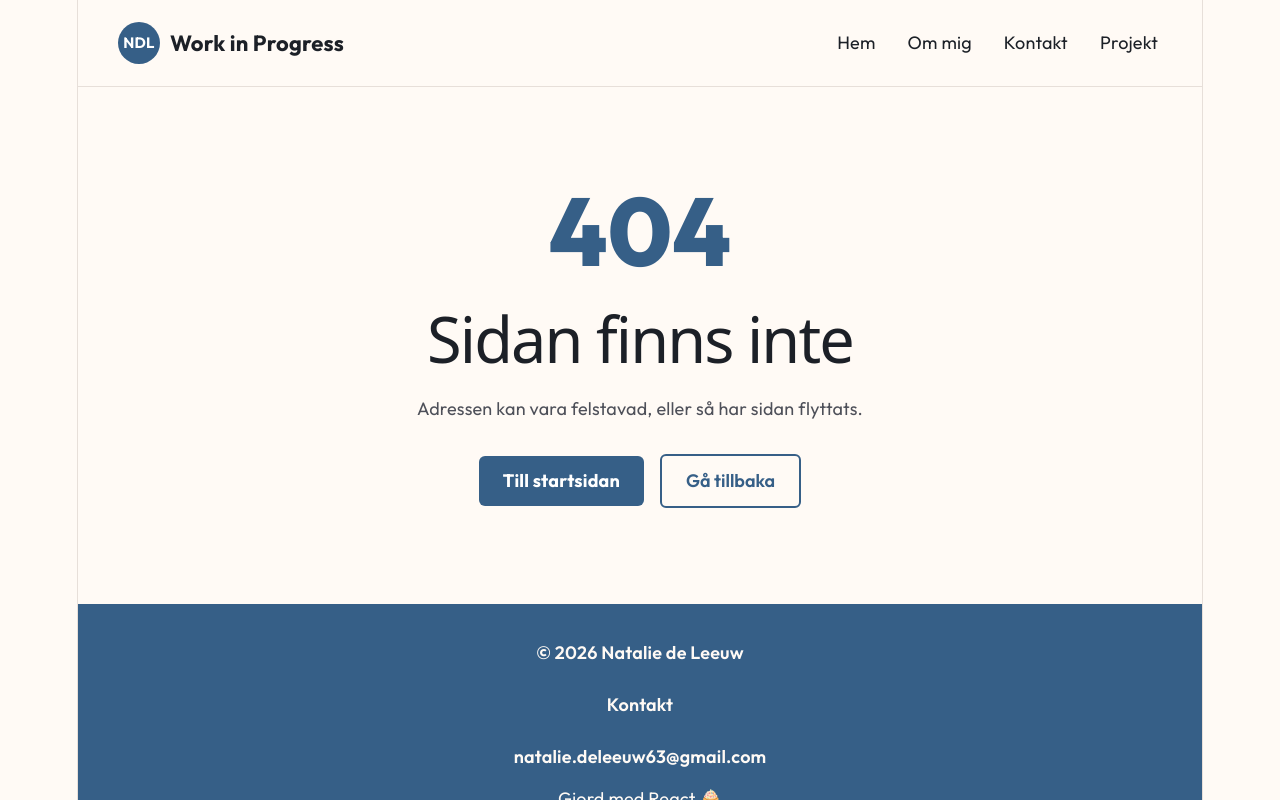
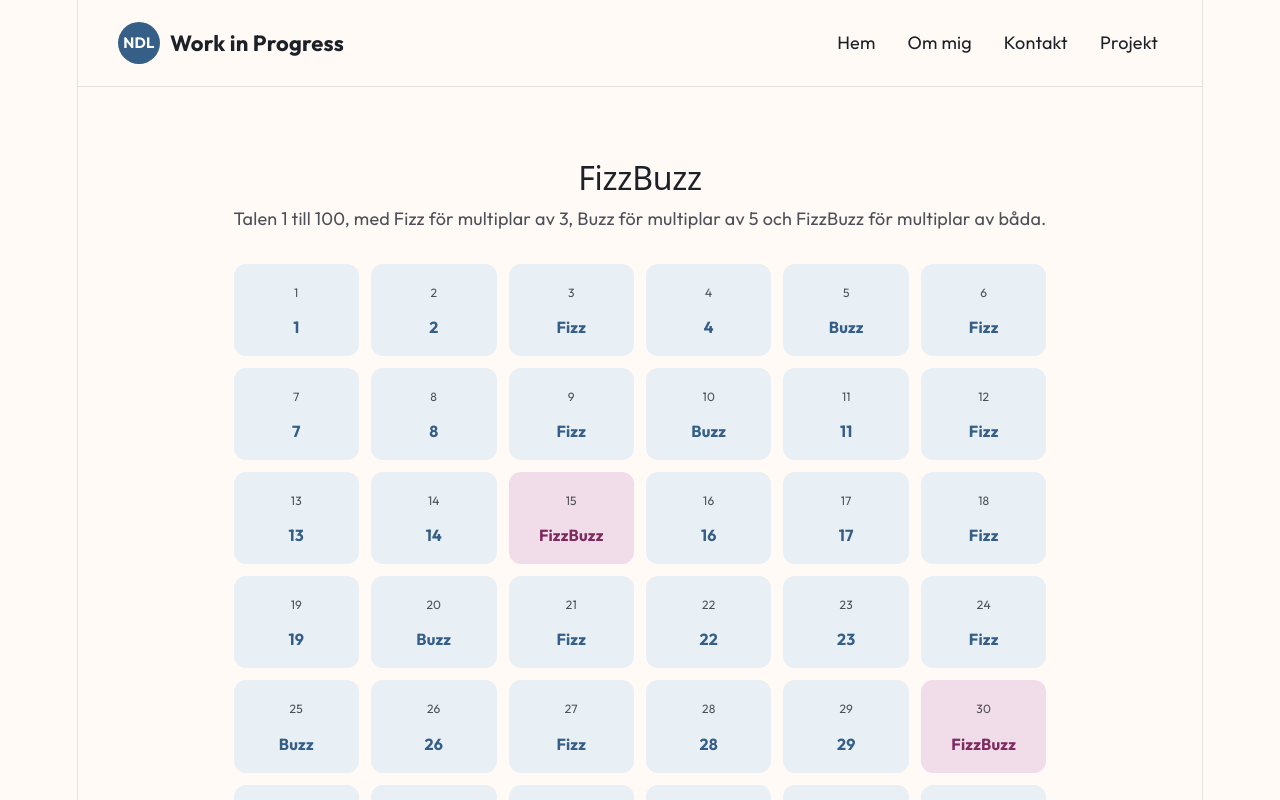
Before and after one commit to nataliedeleeuw/min-sida-experiment, a React (Vite) app: page /fizzbuzz in a window 1280 px wide. Shown: the top 800 px of the page. Built offline with nearby package versions, Linux system fonts and the light colour scheme.

Commit message:
https://github.com/nataliedeleeuw/min-sida-experiment

```diff
--- a/src/App.jsx
+++ b/src/App.jsx
@@ -7,6 +7,7 @@ import Kontakt from "./components/Kontakt";
 import ProjektSida from "./pages/ProjektSida";
 import EjHittad from "./pages/EjHittad";
 import ProjektDetalj from "./pages/ProjektDetalj";
+import FizzBuzz from "./pages/FizzBuzz";
 
 function App() {
   return (
@@ -18,6 +19,7 @@ function App() {
         <Route path="/om-mig" element={<OmMig />} />
         <Route path="/projekt" element={<ProjektSida />} />
         <Route path="/projekt/:id" element={<ProjektDetalj />} />
+        <Route path="/fizzbuzz" element={<FizzBuzz />} />
         <Route path="/kontakt" element={<Kontakt />} />
         <Route path="*" element={<EjHittad />} />
       </Routes>
--- a/src/Data/Projekt.json
+++ b/src/Data/Projekt.json
@@ -29,6 +29,6 @@
     "text": "En räknare med plus, minus och nollställning.",
     "bild": "Hero 4.webp",
     "lank": "/",
-    "teknik": ["React", "useState"]
+    "teknik": ["React", "useState", "JavaScript"]
   }
 ]
--- a/src/components/Projekt.jsx
+++ b/src/components/Projekt.jsx
@@ -14,10 +14,15 @@ const bilder = {
   "Hero 4.webp": bild3,
 };
 
-const filterLista = [
-  "Alla",
-  ...new Set(projektLista.flatMap((p) => p.teknik)),
-];
+const filterLista = ["Alla"];
+
+for (const projekt of projektLista) {
+  for (const teknik of projekt.teknik) {
+    if (!filterLista.includes(teknik)) {
+      filterLista.push(teknik);
+    }
+  }
+}
 
 function Projekt() {
   const [vald, setVald] = useState("Alla");
--- /dev/null
+++ b/src/pages/FizzBuzz.css
@@ -0,0 +1,50 @@
+
+.fizzbuzz {
+  max-width: 1000px;
+  margin: 40px auto;
+  padding: 32px;
+  background-color: #FFFAF5;
+  border-radius: 18px;
+}
+
+.fizzbuzz h2 {
+  color: #1C2027;
+  font-size: 32px;
+}
+
+.fizzbuzz p {
+  color: #4E5059;
+  line-height: 1.6;
+  margin-bottom: 30px;
+}
+
+.fizzbuzz-lista {
+  display: grid;
+  grid-template-columns: repeat(auto-fit, minmax(110px, 1fr));
+  gap: 12px;
+}
+
+.fizzbuzz-ruta {
+  display: flex;
+  flex-direction: column;
+  align-items: center;
+  gap: 8px;
+  padding: 16px 8px;
+  border-radius: 12px;
+  background-color: #E8EFF5;
+  color: #365F87;
+}
+
+.fizzbuzz-ruta span {
+  font-size: 12px;
+  color: #4E5059;
+}
+
+.fizzbuzz-ruta strong {
+  font-size: 16px;
+}
+
+.fizzbuzz-ruta.kombination {
+  background-color: #F1DCE9;
+  color: #7E2B60;
+}
--- /dev/null
+++ b/src/pages/FizzBuzz.jsx
@@ -0,0 +1,48 @@
+
+import "./FizzBuzz.css";
+
+function FizzBuzz() {
+  const resultat = [];
+
+  for (let i = 1; i <= 100; i++) {
+    if (i % 3 === 0 && i % 5 === 0) {
+      resultat.push("FizzBuzz");
+    } else if (i % 3 === 0) {
+      resultat.push("Fizz");
+    } else if (i % 5 === 0) {
+      resultat.push("Buzz");
+    } else {
+      resultat.push(i);
+    }
+  }
+
+  return (
+    <section className="fizzbuzz">
+      <h2>FizzBuzz</h2>
+
+      <p>
+        Talen 1 till 100, med Fizz för multiplar
+        av 3, Buzz för multiplar av 5 och
+        FizzBuzz för multiplar av båda.
+      </p>
+
+      <div className="fizzbuzz-lista">
+        {resultat.map((värde, index) => (
+          <div
+            key={index}
+            className={
+              värde === "FizzBuzz"
+                ? "fizzbuzz-ruta kombination"
+                : "fizzbuzz-ruta"
+            }
+          >
+            <span>{index + 1}</span>
+            <strong>{värde}</strong>
+          </div>
+        ))}
+      </div>
+    </section>
+  );
+}
+
+export default FizzBuzz;
```
